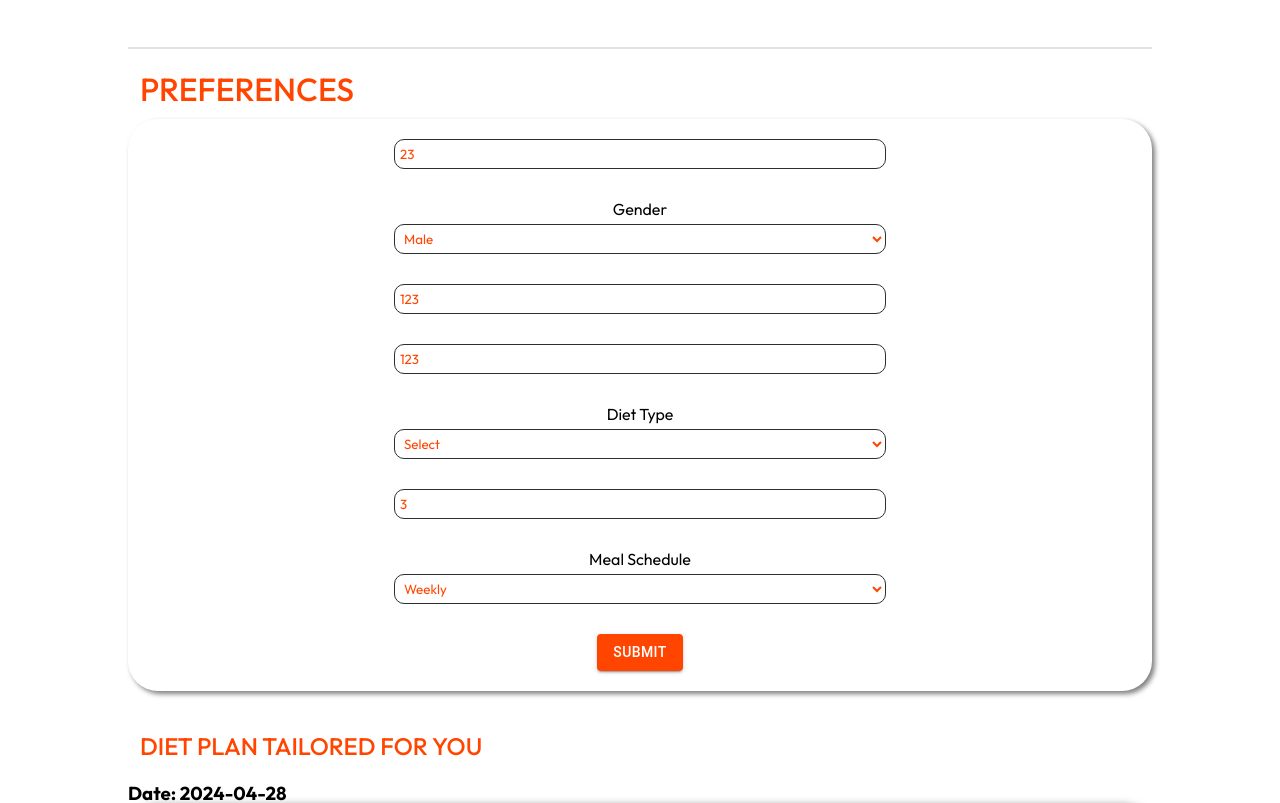
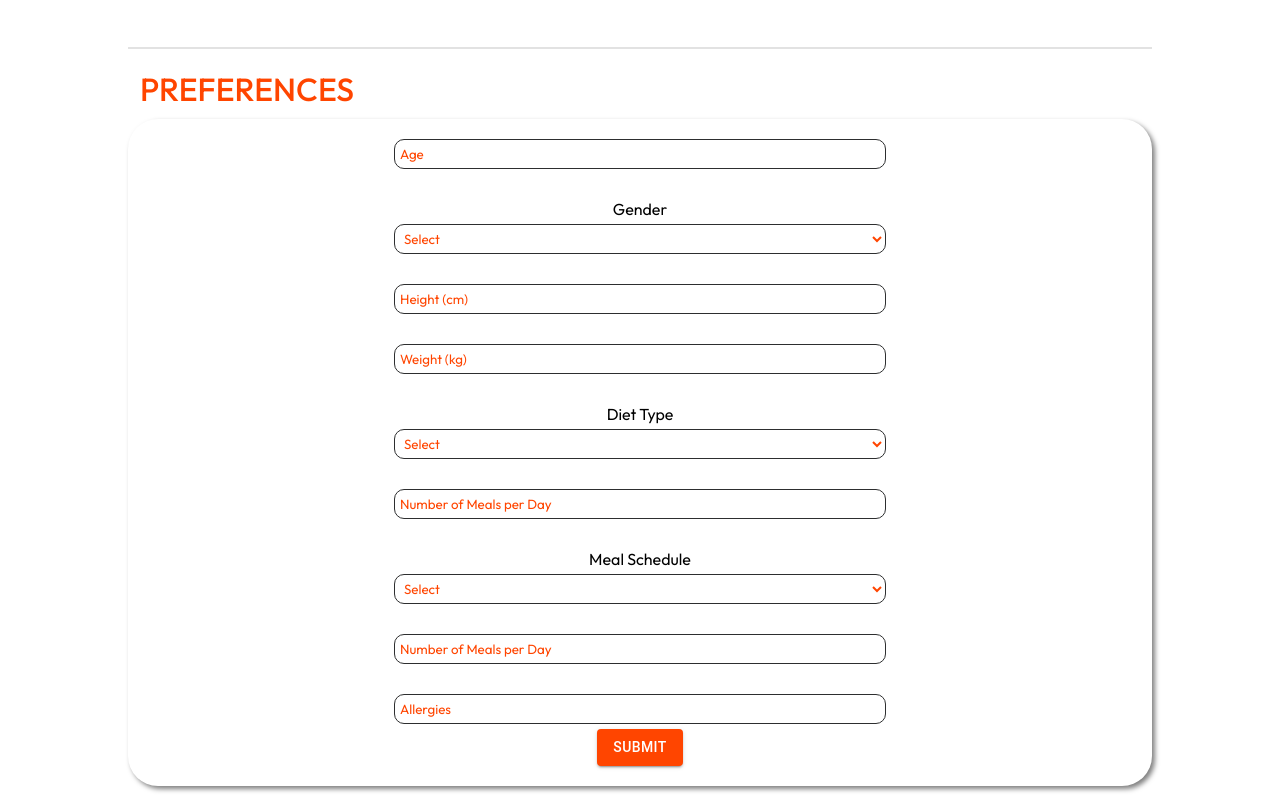
Before and after one commit to tech-nikks/SE-Hackathon_Phuljhadi, a React (Vite) app: page / in a window 1280 px wide. Shown: the part 1000-1803 px from the top of the page. Built offline with nearby package versions, Linux system fonts and the light colour scheme.

Commit message:
resolution of differences

```diff
--- a/src/components/Preferences/Preferences.jsx
+++ b/src/components/Preferences/Preferences.jsx
@@ -20,14 +20,15 @@ const Preferences = () => {
   };
 
   const [preferences, setPreferences] = useState({
-    age: "23",
-    gender: "male",
-    height: "123",
-    weight: "123",
-    dietType: "Low-Carb",
-    mealFrequency: "3",
-    mealSchedule: "weekly",
+    age: "",
+    gender: "",
+    height: "",
+    weight: "",
+    dietType: "",
+    mealFrequency: "",
+    mealSchedule: "",
     date: getTodayDate(),
+    allergies:"",
   });
 
   const handleChange = (e) => {
@@ -136,6 +137,25 @@ const Preferences = () => {
           <option value="monthly">Monthly</option>
         </select>
         <br />
+        <input
+          type="number"
+          name="mealFrequency"
+          value={preferences.mealFrequency}
+          onChange={handleChange}
+          required
+          className="input"
+          placeholder="Number of Meals per Day"
+        />
+        <br/>
+        <input
+          type="text"
+          name="allergies"
+          value={preferences.allergies}
+          onChange={handleChange}
+          required
+          className="input"
+          placeholder="Allergies"
+        />
         <Button
           type="submit"
           variant="contained"
--- /dev/null
+++ b/src/components/stayhydrated/stayhydrated.jsx
@@ -0,0 +1,41 @@
+import React, { useState, useEffect } from 'react';
+
+const HydrationReminder = () => {
+  const [lastReminder, setLastReminder] = useState(
+    localStorage.getItem('lastReminder') || 0
+  );
+
+  useEffect(() => {
+    const interval = setInterval(() => {
+      const currentTime = Date.now();
+      const timeSinceLastReminder = currentTime - lastReminder;
+      const reminderInterval = 10 * 60 * 1000;
+
+      if (timeSinceLastReminder >= reminderInterval) {
+        // Show alert
+        alert('Remember to drink water!');
+        // Update last reminder timestamp
+        setLastReminder(currentTime);
+        // Update local storage
+        localStorage.setItem('lastReminder', currentTime);
+      }
+    }, 1000); // Check every second
+
+    return () => clearInterval(interval);
+  }, [lastReminder]);
+
+  const handleDismiss = () => {
+    // Dismiss reminder
+    // You can add additional logic here if needed
+    alert('Reminder dismissed!');
+  };
+
+  return (
+    <div>
+      <p>Stay hydrated!</p>
+      <button onClick={handleDismiss}>Dismiss</button>
+    </div>
+  );
+};
+
+export default HydrationReminder;
--- a/src/components/uploadImage/upload.jsx
+++ b/src/components/uploadImage/upload.jsx
@@ -56,7 +56,9 @@ const ImageUploader = () => {
 
   return (
     <div>
-      <video ref={videoRef} autoPlay style={{ width: "100%", height: "auto" }}></video>
+    <br/>
+    <br/>
+
       <Box
         style={{
           border: "2px solid gray",
@@ -108,6 +110,8 @@ const ImageUploader = () => {
           </Typography>
         </Box>
       </Box>
+      <video ref={videoRef} autoPlay style={{ width: "100%", height: "auto" }}></video>
+
     </div>
   );
 };
--- a/src/pages/Home/Home.jsx
+++ b/src/pages/Home/Home.jsx
@@ -6,6 +6,7 @@ import Header from '../../components/Header/Header';
 import Plan from '../../components/Plan/Plan';
 import Preferences from '../../components/Preferences/Preferences';
 import ImageUploader from '../../components/uploadImage/upload.jsx';
+import HydrationReminder from "../../components/stayhydrated/stayhydrated.jsx"
 
 const Home = () => {
 
@@ -19,7 +20,7 @@ const Home = () => {
       <Plan/>
       <ImageUploader/>
       <Chatbot/>
-
+      <HydrationReminder/>
     </>
   )
 }
```
Also changed, not shown: src/components/stayhydrated/stayhydrated.css (added).
